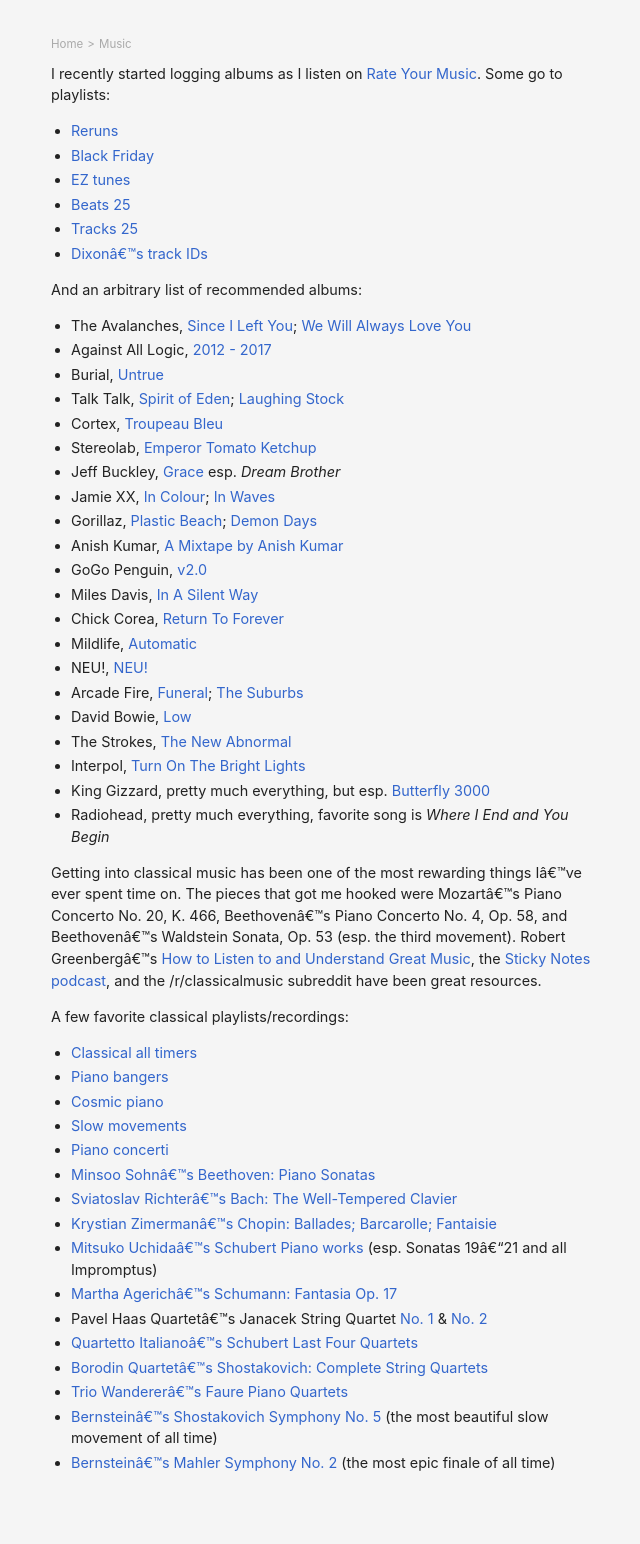
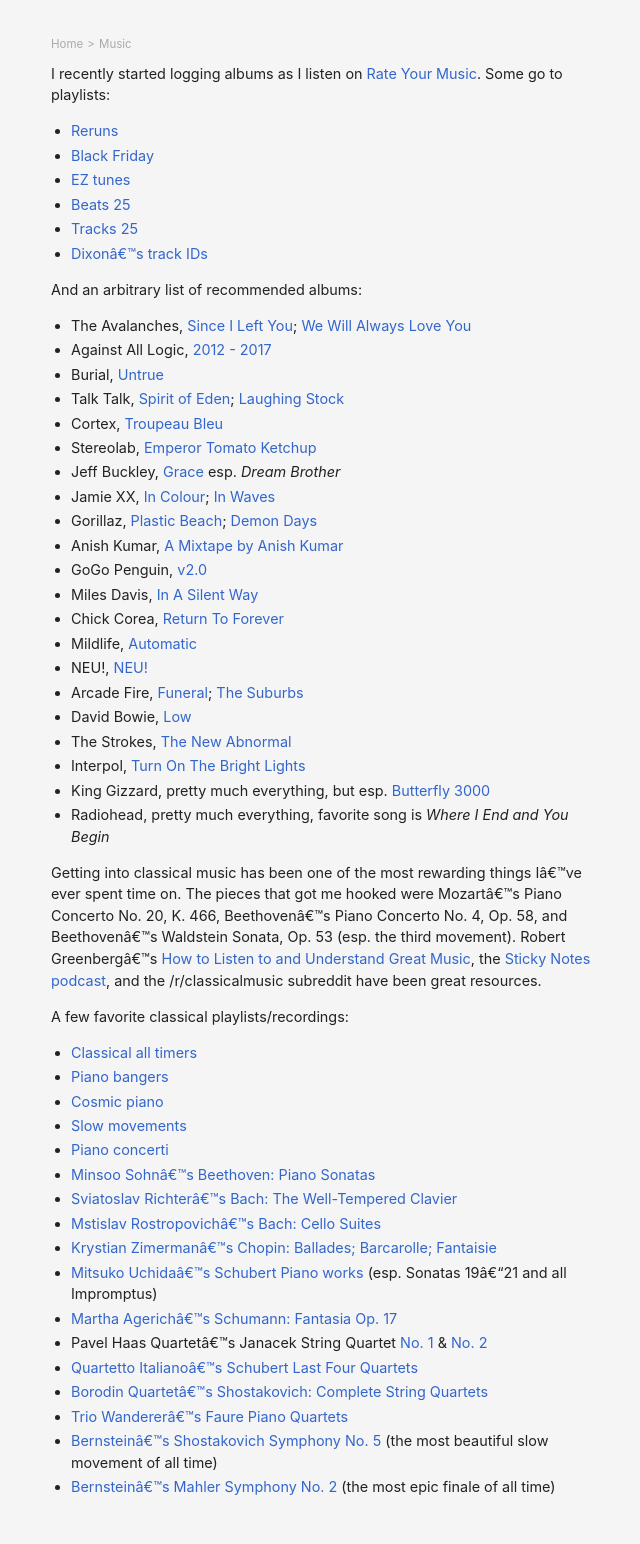
Before and after one commit to danschlz/danschulz.github.io, a Jekyll site: the page built from music.md, in a window 1280 px wide. Shown: the whole page, without its empty margins (309-949 px from the left). Built offline with Jekyll 4.4.1, drawn with Linux system fonts in a browser that asks for light colours; before the commit the page ends 1520 px from its top, so only the background shows below that.

Commit message:
Update music.md

```diff
--- a/music.md
+++ b/music.md
@@ -48,6 +48,7 @@ A few favorite classical playlists/recordings:
 * [Piano concerti](https://open.spotify.com/playlist/20Y6NRhIlhNEFNBzeN2u6R?si=5e127130c5634a26)
 * [Minsoo Sohn's Beethoven: Piano Sonatas](https://open.spotify.com/album/5xZS63vJBpsPbIOi0Hvlc4?si=l3jK3PPSTrOYbiLUCDtd3A)
 * [Sviatoslav Richter's Bach: The Well-Tempered Clavier](https://open.spotify.com/album/3PWhuYij6e99npMTjTZm2C?si=MHIAyTRSRE6GK8L4CVrBYQ)
+* [Mstislav Rostropovich's Bach: Cello Suites](https://open.spotify.com/album/5IKqgLc5o88Dur35OnLZXQ?si=q70mx_6wSEOOne8wpe2OEw)
 * [Krystian Zimerman's Chopin: Ballades; Barcarolle; Fantaisie](https://open.spotify.com/album/5c9v5oU43Oo22MSG8EKFp2?si=cdlEH6dzTFmXO4Pjjd0k9Q)
 * [Mitsuko Uchida's Schubert Piano works](https://open.spotify.com/album/6WyrofdS0VcQwalzvy9VIA?si=WtCPvO4TTf2JivIS8fUQwQ) (esp. Sonatas 19–21 and all Impromptus)
 * [Martha Agerich's Schumann: Fantasia Op. 17](https://open.spotify.com/album/60wBLkr0WADMATI5O9D97I?si=HY_TmoFNQKqo3TkYjgV7Uw)
```
